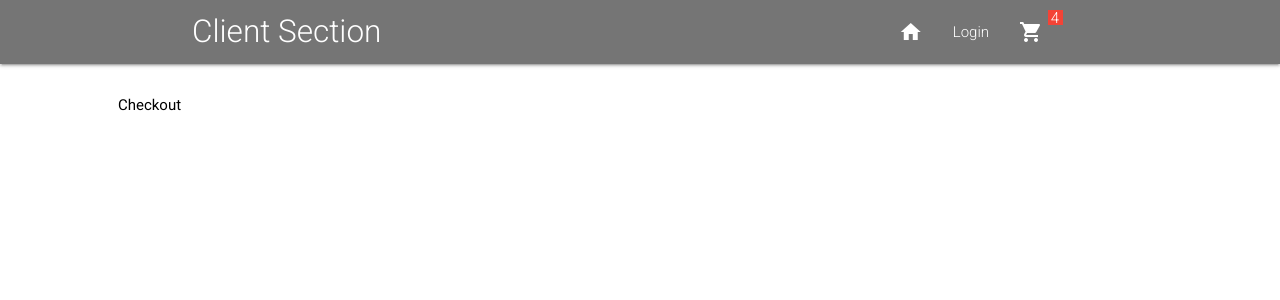
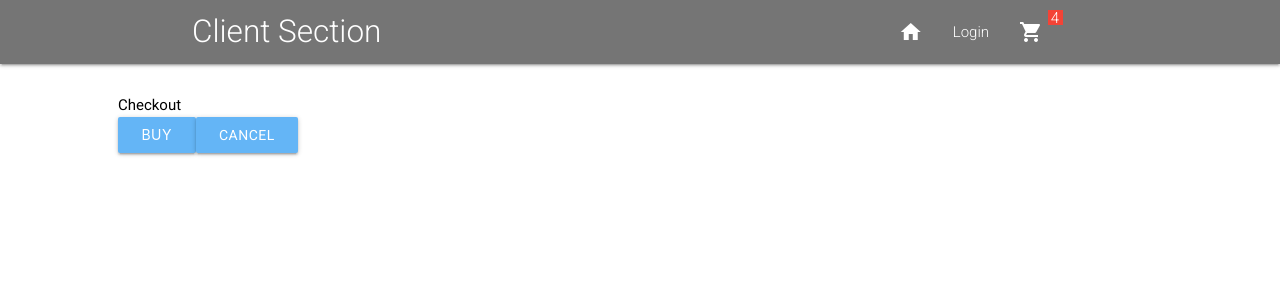
Before and after one commit to zain-ali-syed/Storeo-FE, a React (Create React App) app: page /checkout in a window 1280 px wide. Shown: the top 300 px of the page. Built offline with nearby package versions, Linux system fonts and the light colour scheme.

Commit message:
more links and buttons

```diff
--- a/src/components/client/Basket.js
+++ b/src/components/client/Basket.js
@@ -10,6 +10,7 @@ export class Basket extends Component {
       <Layout>
         <div>Basket</div>
         <Link to="/checkout" className="waves-effect waves-light btn blue lighten-2"><i className="material-icons left">check</i>Checkout</Link>
+        <Link to="/" className="waves-effect waves-light btn blue lighten-2"><i className="material-icons left"></i>Cancel</Link>
       </Layout>
     )
   }
--- a/src/components/client/Checkout.js
+++ b/src/components/client/Checkout.js
@@ -1,11 +1,14 @@
 import React, { Component } from 'react'
 import Layout from './Layout';
+import { Link } from 'react-router-dom';
 
 export default class Checkout extends Component {
   render() {
     return (
       <Layout>
-        Checkout
+        <div>Checkout</div>
+        <button className="waves-effect waves-light btn blue lighten-2"><i className="material-icons left"></i>Buy</button>
+        <Link to="/" className="waves-effect waves-light btn blue lighten-2"><i className="material-icons left"></i>Cancel</Link>
       </Layout>
     )
   }
--- a/src/components/client/Home.js
+++ b/src/components/client/Home.js
@@ -19,6 +19,8 @@ componentDidMount () {
             <CategoryContainer />
             <ProductContainer />
             <ProductContainer />
+            <ProductContainer />
+            <ProductContainer />
         </Layout>
 
         );
--- a/src/components/client/cards/prod-card.js
+++ b/src/components/client/cards/prod-card.js
@@ -5,7 +5,8 @@ export default class ProductCard extends Component {
   render() {
     return (
       <Layout>
-        Product
+        <div>Product card</div>
+        <button className="waves-effect waves-light btn blue lighten-2"><i className="material-icons left">add</i>Add to basket</button>
       </Layout>
     )
   }
```
